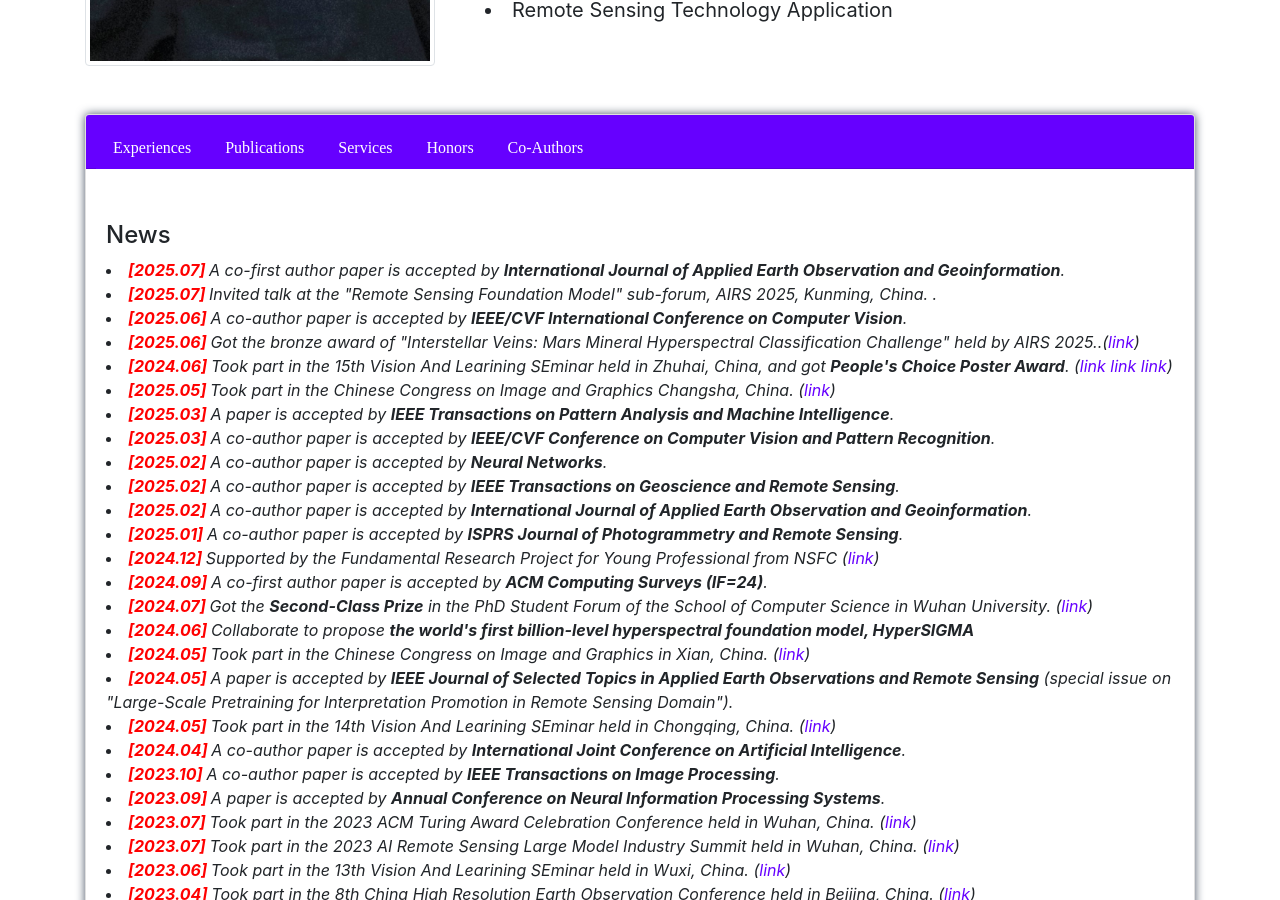
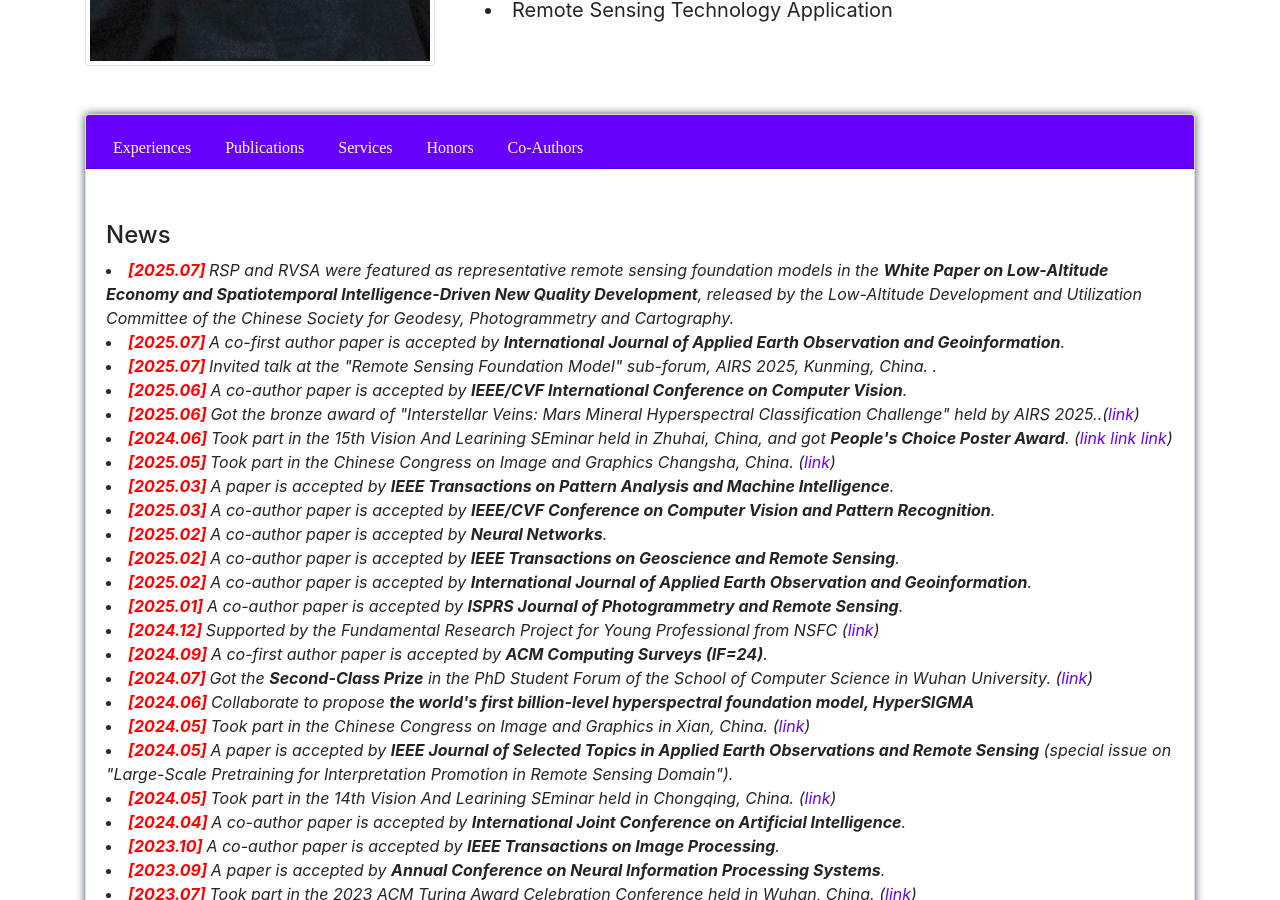
Before and after one commit to DotWang/DotWang.github.io, a Jekyll site: the page built from index.md, in a window 1280 px wide and 900 px high, scrolled down 462 px. Built offline with Jekyll 4.4.1, drawn with Linux system fonts in a browser that asks for light colours; nearby versions of some CDN libraries; comment, search, counter and statistics services are not loaded.

Commit message:
Update exp.html

```diff
--- a/_includes/exp.html
+++ b/_includes/exp.html
@@ -1,5 +1,6 @@
 <A NAME="R_News"><h4>News</h4></A>
 <i>
+<li> <b> <font color="#FF0000">[2025.07]</font> </b> RSP and RVSA were featured as representative remote sensing foundation models in the <b>White Paper on Low-Altitude Economy and Spatiotemporal Intelligence-Driven New Quality Development</b>, released by the Low-Altitude Development and Utilization Committee of the Chinese Society for Geodesy, Photogrammetry and Cartography.</b>
 <li> <b> <font color="#FF0000">[2025.07]</font> </b> A co-first author paper is accepted by <b>International Journal of Applied Earth Observation and Geoinformation</b>.</li>
 <li> <b> <font color="#FF0000">[2025.07]</font> </b> Invited talk at the "Remote Sensing Foundation Model" sub-forum, AIRS 2025, Kunming, China. </b>.
 <li> <b> <font color="#FF0000">[2025.06]</font> </b> A co-author paper is accepted by <b>IEEE/CVF International Conference on Computer Vision</b>.</li>
```
